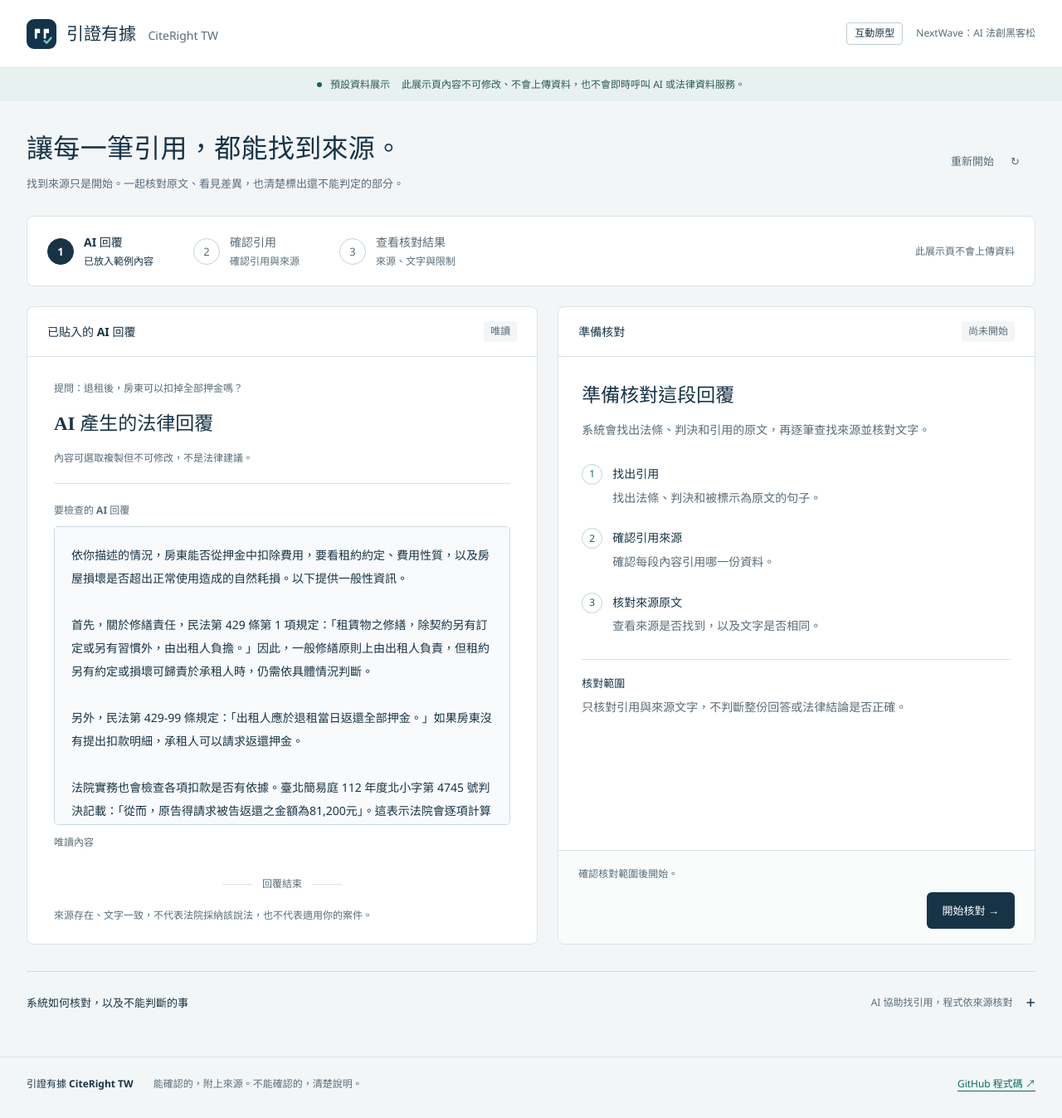
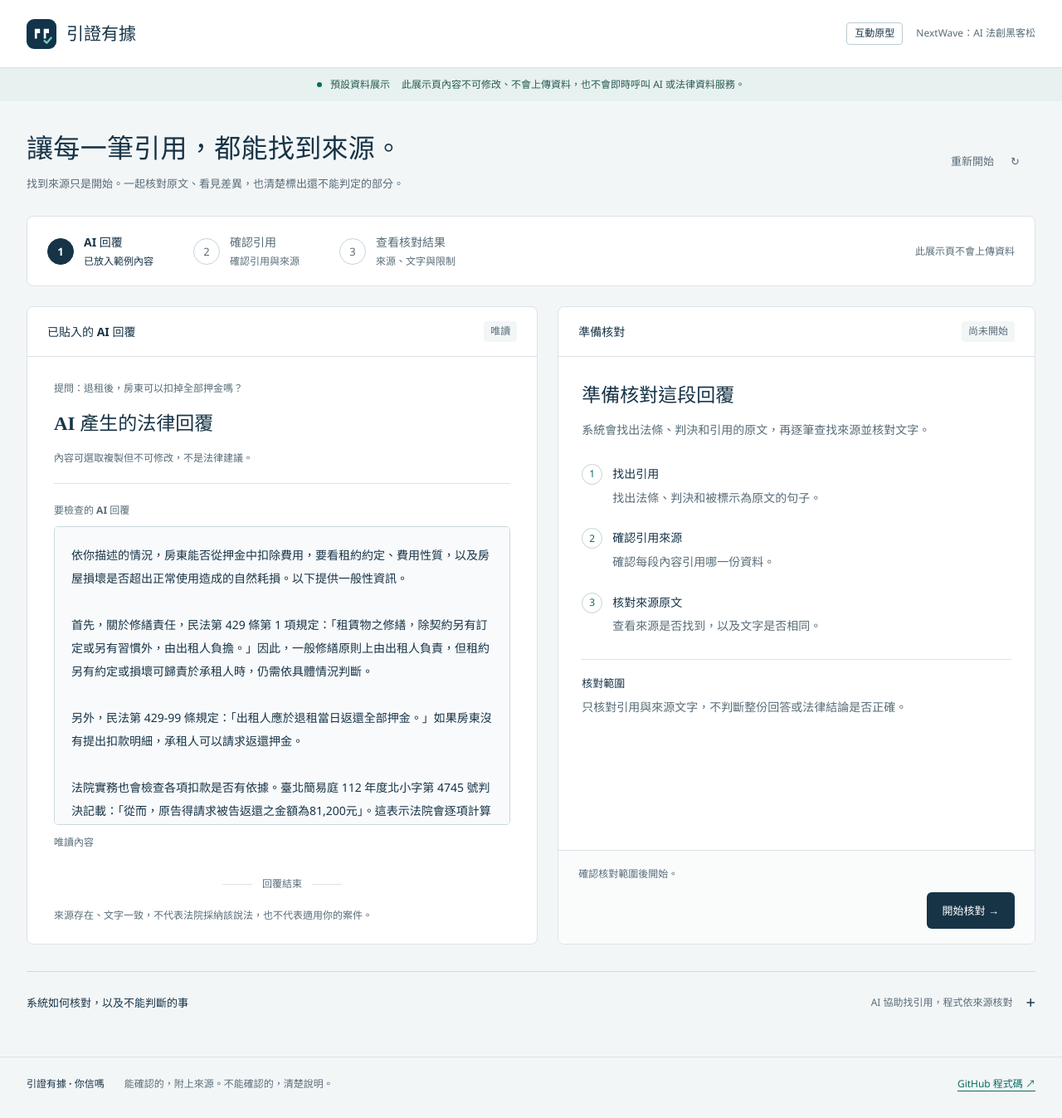
Before and after one commit to tsz7250/CiteRight-TW, a plain HTML site: page docs/index.html in a window 1280 px wide. Shown: the whole page at 83% size. Drawn offline with Linux system fonts and the light colour scheme.

Commit message:
feat(prototype): 更新品牌與系統流程

```diff
--- a/docs/index.html
+++ b/docs/index.html
@@ -3,9 +3,9 @@
 <head>
   <meta charset="utf-8">
   <meta name="viewport" content="width=device-width, initial-scale=1">
-  <meta name="description" content="引證有據 CiteRight TW：從預設 AI 回覆找出法律引用、查找來源並核對文字。固定資料展示，非即時查詢。">
+  <meta name="description" content="引證有據：法律引證分層查核框架的互動原型。固定資料展示，非即時查詢。">
   <meta name="color-scheme" content="light">
-  <title>引證有據 CiteRight TW — 法律引用核對工具</title>
+  <title>引證有據 — 法律引用核對工具</title>
   <link rel="icon" href="./assets/mark.svg" type="image/svg+xml">
   <link rel="stylesheet" href="./styles.css">
   <script type="module" src="./app.js"></script>
@@ -13,9 +13,9 @@
 <body>
   <a class="skip-link" href="#workspace">跳至引用核對工具</a>
   <header class="site-header">
-    <a class="brand" href="./" aria-label="引證有據 CiteRight TW，返回起始畫面">
+    <a class="brand" href="./" aria-label="引證有據，返回起始畫面">
       <img src="./assets/mark.svg" width="36" height="36" alt="">
-      <span>引證有據 <span class="brand-en">CiteRight TW</span></span>
+      <span>引證有據</span>
     </a>
     <div class="header-meta"><span class="prototype-label">互動原型</span><span class="competition">NextWave：AI 法創黑客松</span></div>
   </header>
@@ -69,11 +69,11 @@
       <summary><span>系統如何核對，以及不能判斷的事</span><span class="details-note">AI 協助找引用，程式依來源核對</span></summary>
       <div class="method-content">
         <div><h2>核對引用，不替法律答案背書。</h2><p>系統先由規則與 AI 找出可能的法條、判決和引用文字。使用者確認後，法律資料服務（MCP）查找來源，再由程式依固定規則核對文字。</p><p><strong>本頁只展示上述操作流程。</strong>AI 回覆、找到的引用與來源片段均已預先完成；查不到來源，以及在已取得的完整內容中找不到引用，都是明確標示的模擬案例。</p><p>AI 只協助找出可能的引用，不負責最後判定。系統不判斷摘要是否正確、法院是否採納、事情發生時適用的法律版本（行為時法），也不判斷法律是否適用個人情況。尚未完成 24 筆固定案例與完整流程測試，不宣稱準確率。</p><p>法規與判決連結會另開新分頁。除你主動開啟連結外，此展示頁不會向外部服務傳送資料。</p></div>
-        <figure><img src="./assets/system_flow.png" width="1398" height="2416" loading="lazy" alt="規劃中的系統流程：從範例文字找出引用、由使用者確認、透過法律資料服務查找來源，再依引用文字和取得情況產生核對結果。本頁不會即時查詢。"><figcaption>完整系統規劃圖，不代表此展示頁已完成所有功能。</figcaption></figure>
+        <figure><img src="./assets/system_flow.png" width="1800" height="900" loading="lazy" alt="完整系統規劃：輸入文字、規則與 AI 擷取引用、使用者確認、MCP 查找指定來源、程式比對、顯示結果與限制。本頁僅用固定資料展示流程。"><figcaption>完整系統規劃圖，不代表此展示頁已完成所有功能。</figcaption></figure>
       </div>
     </details>
     <noscript><p class="noscript">此互動原型需要 JavaScript。請啟用後重新載入；本頁不會上傳資料。</p></noscript>
   </main>
-  <footer><span>引證有據 CiteRight TW</span><p>能確認的，附上來源。不能確認的，清楚說明。</p><a href="https://github.com/tsz7250/nextwave" target="_blank" rel="noopener noreferrer">GitHub 程式碼 <span aria-hidden="true">↗</span></a></footer>
+  <footer><span>引證有據 · 你信嗎</span><p>能確認的，附上來源。不能確認的，清楚說明。</p><a href="https://github.com/tsz7250/citation-check-tw" target="_blank" rel="noopener noreferrer">GitHub 程式碼 <span aria-hidden="true">↗</span></a></footer>
 </body>
 </html>
--- a/docs/styles.css
+++ b/docs/styles.css
@@ -28,7 +28,6 @@ h1, h2, h3 { text-wrap: balance; }
 .skip-link:focus { top: 8px; }
 .site-header { height: 82px; padding: 0 max(32px, calc((100vw - 1380px) / 2)); display: flex; align-items: center; justify-content: space-between; gap: 24px; background: var(--paper); border-bottom: 1px solid var(--line); }
 .brand { display: flex; align-items: center; gap: 12px; color: var(--ink); font-size: 21px; font-weight: 700; text-decoration: none; white-space: nowrap; }
-.brand-en { font-size: 14px; font-weight: 500; margin-left: 9px; color: var(--muted); }
 .header-meta { display: flex; align-items: center; gap: 16px; font-size: 12px; color: var(--muted); }
 .prototype-label { border: 1px solid #bbcdd4; border-radius: 4px; padding: 2px 9px; color: var(--ink); }
 .demo-notice { padding: 10px 32px; background: #e7f1ef; color: #295b54; display: flex; gap: 10px; align-items: baseline; justify-content: center; font-size: 12px; }
@@ -177,7 +176,6 @@ footer a { margin-left: auto; }
   .document-paper { padding: 24px; }
   .stage-content { padding: 24px; }
   .workbench { gap: 18px; }
-  .brand-en { display: none; }
   footer { margin: 0; }
 }
 @media (max-width: 760px) {
```
Also changed, not shown: docs/assets/system_flow.png, 1 other file.
